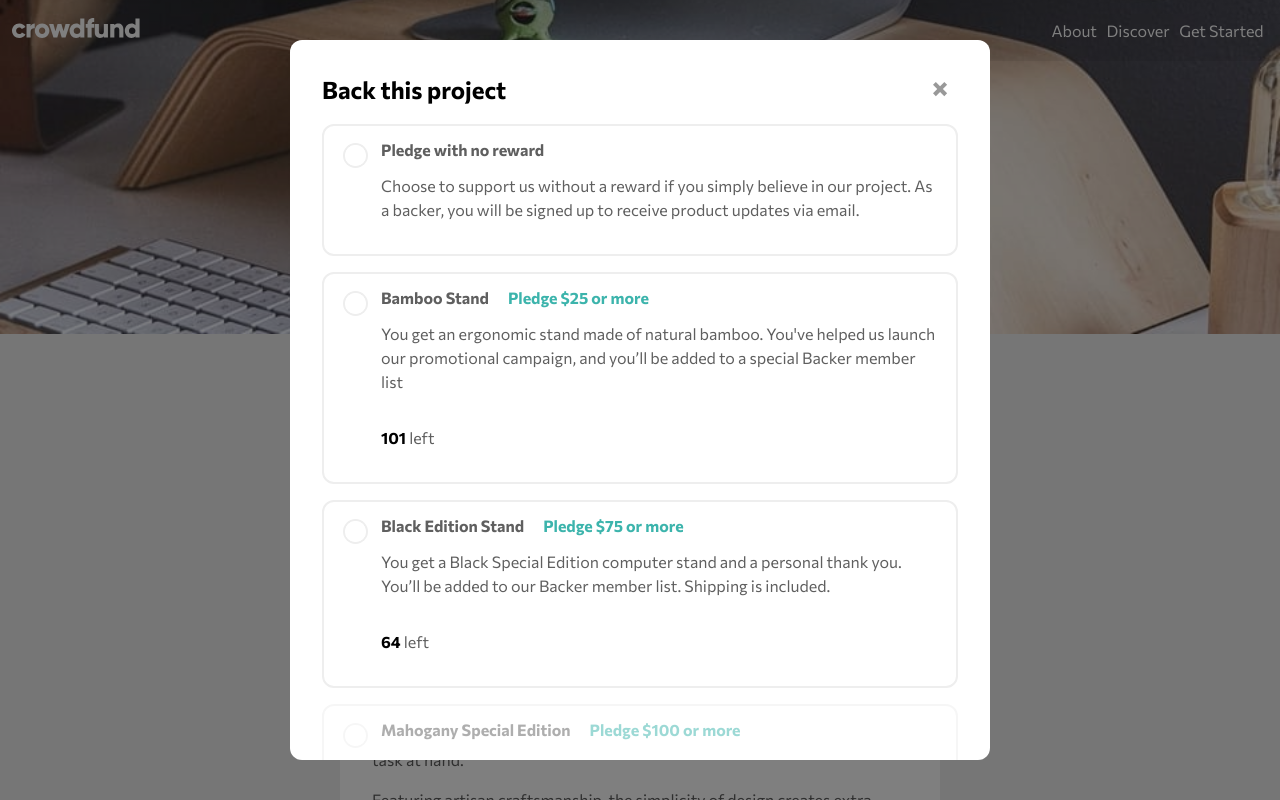
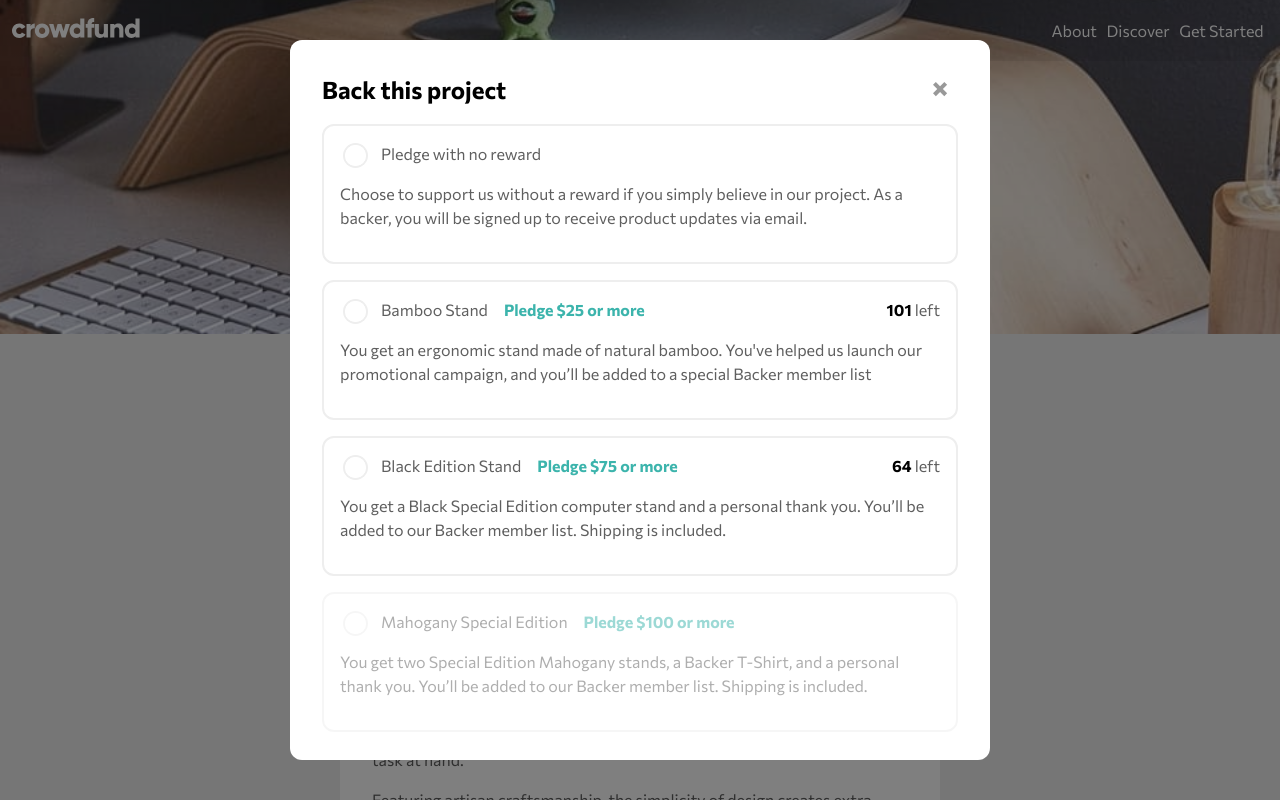
Before and after one commit to migvidal/crowdfunding-product-page, a Vue app: page / in a window 1280 px wide. Both pictures are taken after a click on the button "Back this project". Shown: the top 800 px of the page. Built offline with nearby package versions, Linux system fonts and the light colour scheme.

Commit message:
flex layout

```diff
--- a/src/components/MoneyForm.vue
+++ b/src/components/MoneyForm.vue
@@ -1,7 +1,7 @@
 <template>
   <div class="enter-pledge">
-    <p>Enter your pledge</p>
-    <form @submit.prevent="handleSubmit">
+    <span>Enter your pledge</span>
+    <form class="enter-pledge-form" @submit.prevent="handleSubmit">
       <div class="input-group">
         <label for="money">$</label>
         <input
@@ -51,12 +51,17 @@ export default {
 .enter-pledge {
   display: flex;
   flex-wrap: wrap;
+  justify-content: space-between;
+  align-items: center;
   border-top: 2px solid #eee;
-  form {
+}
+.enter-pledge-form {
   display: flex;
-    flex-wrap: wrap;
+  align-items: center;
+}
 .input-group {
   position: relative;
+  margin-right: 10px;
   label {
     position: relative;
     left: 25px;
@@ -76,6 +81,4 @@ export default {
     }
   }
 }
-  }
-}
 </style>
--- a/src/components/PledgeModalRadio.vue
+++ b/src/components/PledgeModalRadio.vue
@@ -9,6 +9,7 @@
   >
     <!-- visible part -->
     <div class="radio-part">
+      <div class="radio-and-labels" :for="inputID">
         <input
           type="radio"
           name="reward"
@@ -19,21 +20,22 @@
           :id="inputID"
           @change="handleChange"
         />
-      <div class="info">
-        <label class="info-label" :for="inputID">
-          <span class="info-label-name">{{
-            reward.name || "Pledge with no reward"
-          }}</span>
-          <wbr />
-          <span class="info-label-pledge" v-if="reward.minPledge">
+        <div class="labels" :for="inputID">
+          <label class="info-header-label">
+            {{ reward.name || "Pledge with no reward" }}
+          </label>
+          <span class="info-header-pledge" v-if="reward.minPledge">
             Pledge ${{ reward.minPledge }} or more
           </span>
-        </label>
+          <span class="info-reward-units_right" v-if="reward.units">
+            <strong>{{ reward.units }} </strong> left
+          </span>
+        </div>
+      </div>
       <p class="info-reward-description">{{ reward.description }}</p>
-        <p class="info-reward-units" v-if="reward.units">
+      <span class="info-reward-units_bottom" v-if="reward.units">
         <strong>{{ reward.units }} </strong> left
-        </p>
-      </div>
+      </span>
     </div>
     <!-- hidden form -->
     <MoneyForm
@@ -87,15 +89,21 @@ export default {
   }
 }
 .radio-part {
+}
+.radio-and-labels {
+  display: flex;
+}
+.labels {
   display: flex;
   flex-wrap: wrap;
+  flex: 1;
 }
 .radio-button {
   appearance: none;
   width: 21px;
   height: 21px;
+  margin-right: 15px;
   border-radius: 50%;
-  margin-right: 15px;
   background-color: transparent;
   border: 5px solid white;
   box-shadow: 0 0 0 2px #eee;
@@ -112,20 +120,34 @@ export default {
   display: flex;
   flex-direction: column;
 }
-.info-label {
+.info-header {
+  display: flex;
   font-weight: $bolder;
   line-height: 1;
   vertical-align: middle;
-  & > span {
-    white-space: nowrap;
+  justify-content: space-between;
 }
-}
-.info-label-name {
+.info-header-label {
   margin-right: 1rem;
 }
-.info-label-pledge {
+.info-reward-units_right {
+  flex: 1;
+  text-align: end;
+}
+.info-reward-units_bottom {
+  display: none;
+}
+.info-header-pledge {
   font-weight: $bolder;
   color: $moderate-cyan;
   margin-bottom: 0;
 }
+@media screen and (max-width: $tablet) {
+  .info-reward-units_right {
+    display: none;
+  }
+  .info-reward-units_bottom {
+    display: inline;
+  }
+}
 </style>
```
Lines whose indentation alone changed are shown as unchanged.
